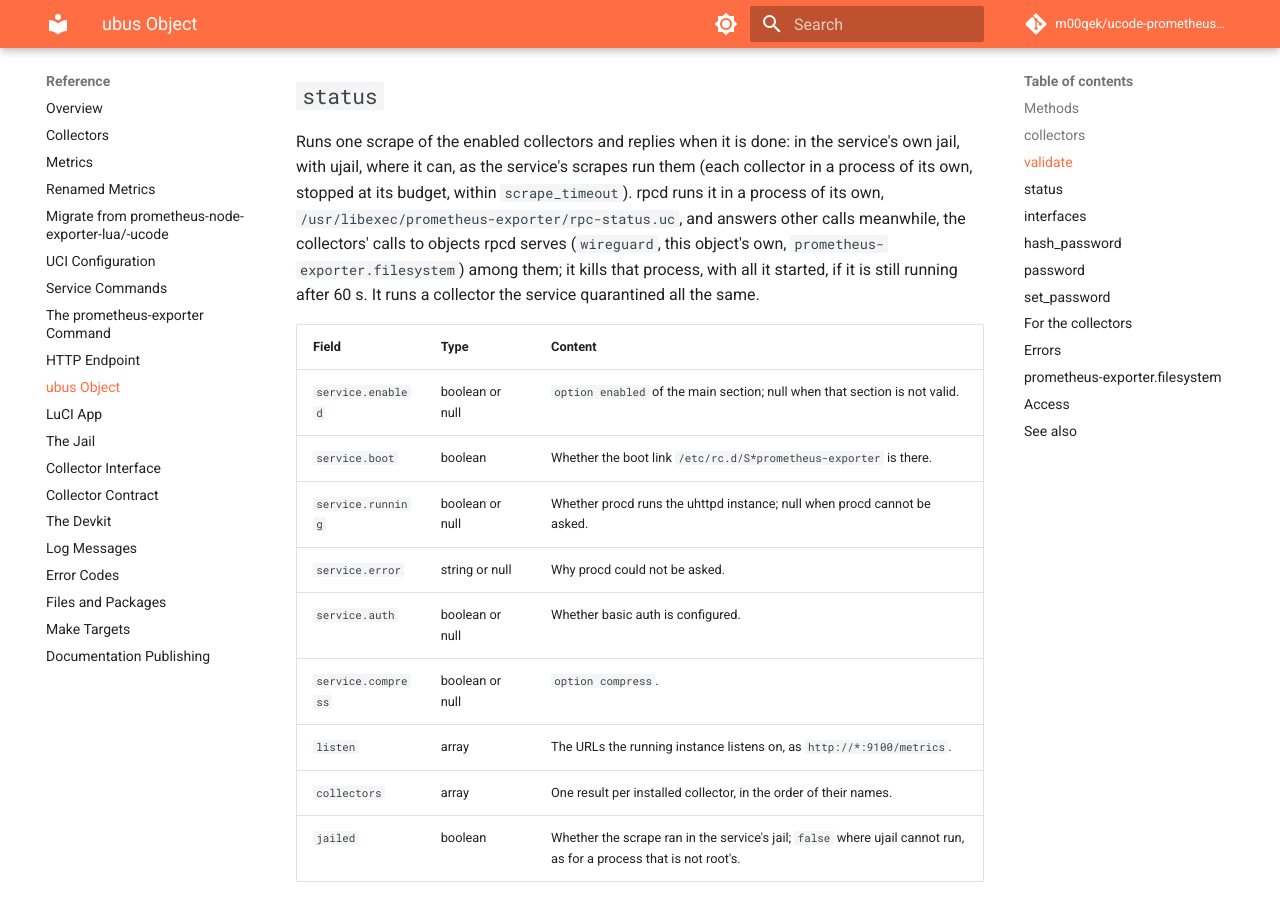
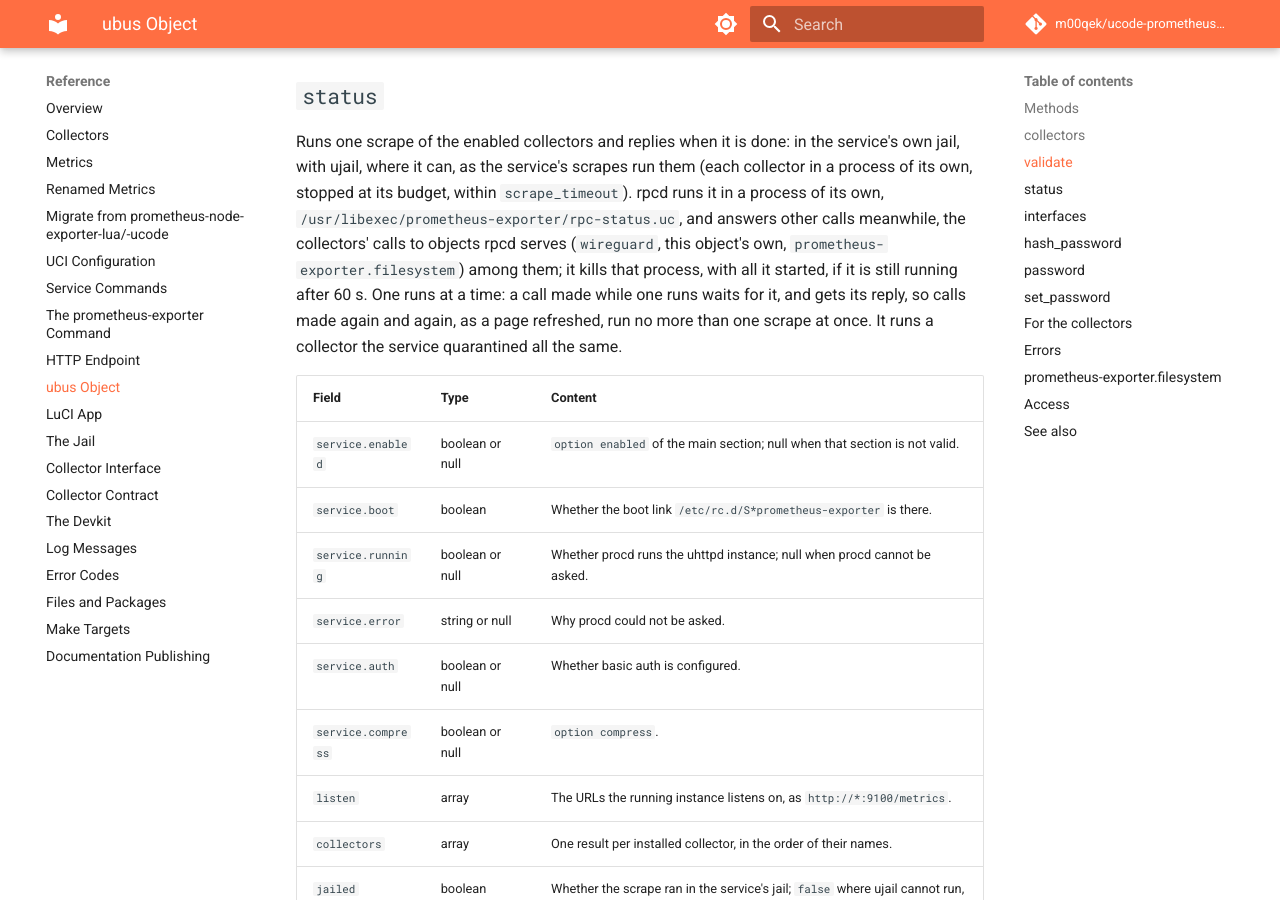
Before and after one commit to m00qek/ucode-prometheus-exporter, an MkDocs documentation site: the page built from docs/reference/ubus.md, in a window 1280 px wide and 900 px high, scrolled down 4560 px. Built offline with MkDocs 1.6.1 and Material for MkDocs 9.7.7, drawn with Linux system fonts in a browser that asks for light colours; comment, search, counter and statistics services are not loaded.

Commit message:
Run one status scrape at a time, and give the calls meanwhile its reply
Each status call forked rpc-status.uc for a full scrape as root, of up to
60 s, however many ran: a read-only login refreshing the page, or a
script, piled them up. shared_json runs one at a time, and a call made
while it runs waits for it and is answered with its reply. e2e checks
three calls a second apart run one helper and get the same reply.

```diff
--- a/docs/reference/ubus.md
+++ b/docs/reference/ubus.md
@@ -121,7 +121,7 @@ A client that does not know a code shows `message`.
 
 ## `status`
 
-Runs one scrape of the enabled collectors and replies when it is done: in the service's own jail, with ujail, where it can, as the service's scrapes run them (each collector in a process of its own, stopped at its budget, within `scrape_timeout`). rpcd runs it in a process of its own, `/usr/libexec/prometheus-exporter/rpc-status.uc`, and answers other calls meanwhile, the collectors' calls to objects rpcd serves (`wireguard`, this object's own, `prometheus-exporter.filesystem`) among them; it kills that process, with all it started, if it is still running after 60 s. It runs a collector the service quarantined all the same.
+Runs one scrape of the enabled collectors and replies when it is done: in the service's own jail, with ujail, where it can, as the service's scrapes run them (each collector in a process of its own, stopped at its budget, within `scrape_timeout`). rpcd runs it in a process of its own, `/usr/libexec/prometheus-exporter/rpc-status.uc`, and answers other calls meanwhile, the collectors' calls to objects rpcd serves (`wireguard`, this object's own, `prometheus-exporter.filesystem`) among them; it kills that process, with all it started, if it is still running after 60 s. One runs at a time: a call made while one runs waits for it, and gets its reply, so calls made again and again, as a page refreshed, run no more than one scrape at once. It runs a collector the service quarantined all the same.
 
 | Field | Type | Content |
 | :--- | :--- | :--- |
```
Also changed, not shown: CHANGELOG.md (+1 -0 lines), 3 other files.
